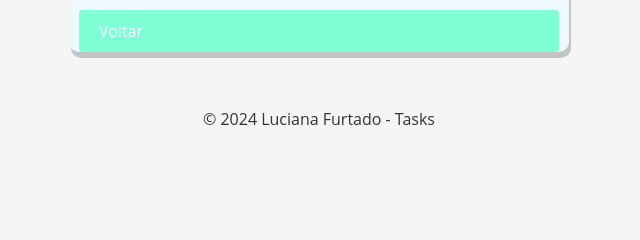
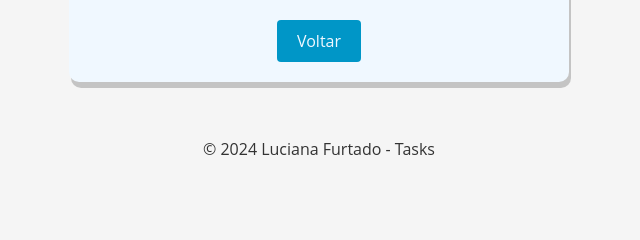
Before and after one commit to lucyfurt/tarefas-django, a Django app: template tarefas/templates/task_detail.html in a window 1280 px wide. Shown: the part 298-538 px from the top of the page, without its empty margins (321-961 px from the left). Run offline with Django 5.2, Linux system fonts and the light colour scheme; the template is opened without the code that fills it, so the values that code supplies are empty.

Commit message:
color adjust button

```diff
--- a/tarefas/templates/delete_task.html
+++ b/tarefas/templates/delete_task.html
@@ -11,7 +11,7 @@
     }
     .btn{
        display: flex;
-       background-color: aquamarine;
+       background-color: #0096c7;
        color: aliceblue;
        border: none;
        padding: 10px 20px;
@@ -51,7 +51,7 @@
             {% csrf_token %}
             <div class="buttons-container">
                 <input type="submit" value="Deletar" class="btn btn-danger">
-                <a href="{% url 'tasks_list' %}" class="btn-danger">Cancelar</a>
+                <a href="{% url 'tasks_list' %}" class="btn">Cancelar</a>
             </div>
         </form>
     </div>
--- a/tarefas/templates/tarefas.html
+++ b/tarefas/templates/tarefas.html
@@ -98,7 +98,7 @@
     }
     .btn{
        display: flex;
-       background-color: aquamarine;
+       background-color: #0096c7;
        color: aliceblue;
        border: none;
        padding: 10px 20px;
--- a/tarefas/templates/task_detail.html
+++ b/tarefas/templates/task_detail.html
@@ -39,7 +39,7 @@
     }
     .btn{
        display: flex;
-       background-color: aquamarine;
+       background-color: #0096c7;
        color: aliceblue;
        border: none;
        padding: 10px 20px;
@@ -87,8 +87,14 @@
         <a href="{% url 'download_task_file' object.id %}" class="btn">Download file</a>
         <a href="{% url 'task_update' pk=object.pk %}" class="btn">Editar</a>
         <a href="{% url 'task_delete' pk=object.pk %}" class="btn btn-danger">Excluir</a>
+        <a href="{% url 'tasks_list' %}" class="btn">Voltar</a>
+        {% else %}
+    <div class="buttons-container">
+        <a href="{% url 'tasks_list' %}" class="btn">Voltar</a>
     </div>
+
     {% endif %}
-    <a href="{% url 'tasks_list' %}" class="btn">Voltar</a>
+
 </div>
+
 {% endblock %}
--- a/tarefas/templates/update_task.html
+++ b/tarefas/templates/update_task.html
@@ -23,10 +23,10 @@
     th, td{
         padding: 4px;
         text-align: left;
-        border-bottom: 1px solid #ddd;
+        border-bottom: 1px solid #f0eded;
     }
     th{
-        background-color: #0096c7;
+        background-color: #e9f4f7da;
     }
     input[type="text"], input[type="number"], select, textarea{
         padding: 8px;
@@ -95,7 +95,7 @@
 </style>
 <form method="post" enctype="multipart/form-data>">
     {% csrf_token %}
-    <h1>Ediar Tarefa</h1>
+    <h1>Editar Tarefa</h1>
     <table>
         {{form.as_table}}
     </table>
```
